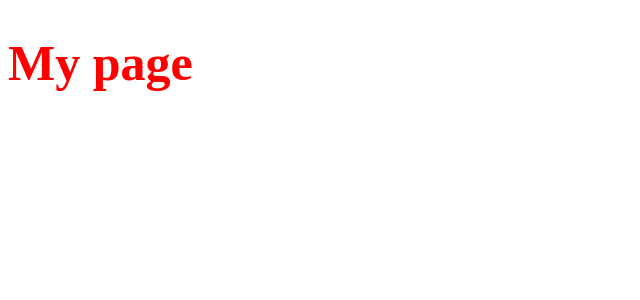
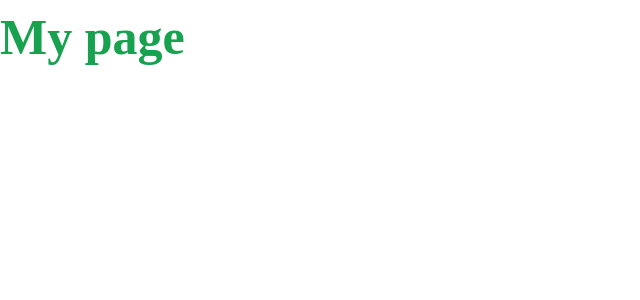
Before and after one commit to vinebks/slick-studio, a Next.js app: page / in a window 1280 px wide. Shown: the top 300 px of the page, without its empty margins (0-640 px from the left). Built offline with nearby package versions, Linux system fonts and the light colour scheme.

Commit message:
chore: testing theme :lipstick:

```diff
--- a/pages/index.tsx
+++ /dev/null
@@ -1,10 +0,0 @@
-import styled from 'styled-components'
-
-const Title = styled.h1`
-  color: red;
-  font-size: 50px;
-`
-
-export default function Home() {
-  return <Title>My page</Title>
-}
--- /dev/null
+++ b/src/pages/index.tsx
@@ -0,0 +1,10 @@
+import styled from 'styled-components';
+
+const Title = styled.h1`
+  color: ${({ theme }) => theme.colors.green};
+  font-size: 50px;
+`;
+
+export default function Home() {
+  return <Title>My page</Title>;
+}
```
